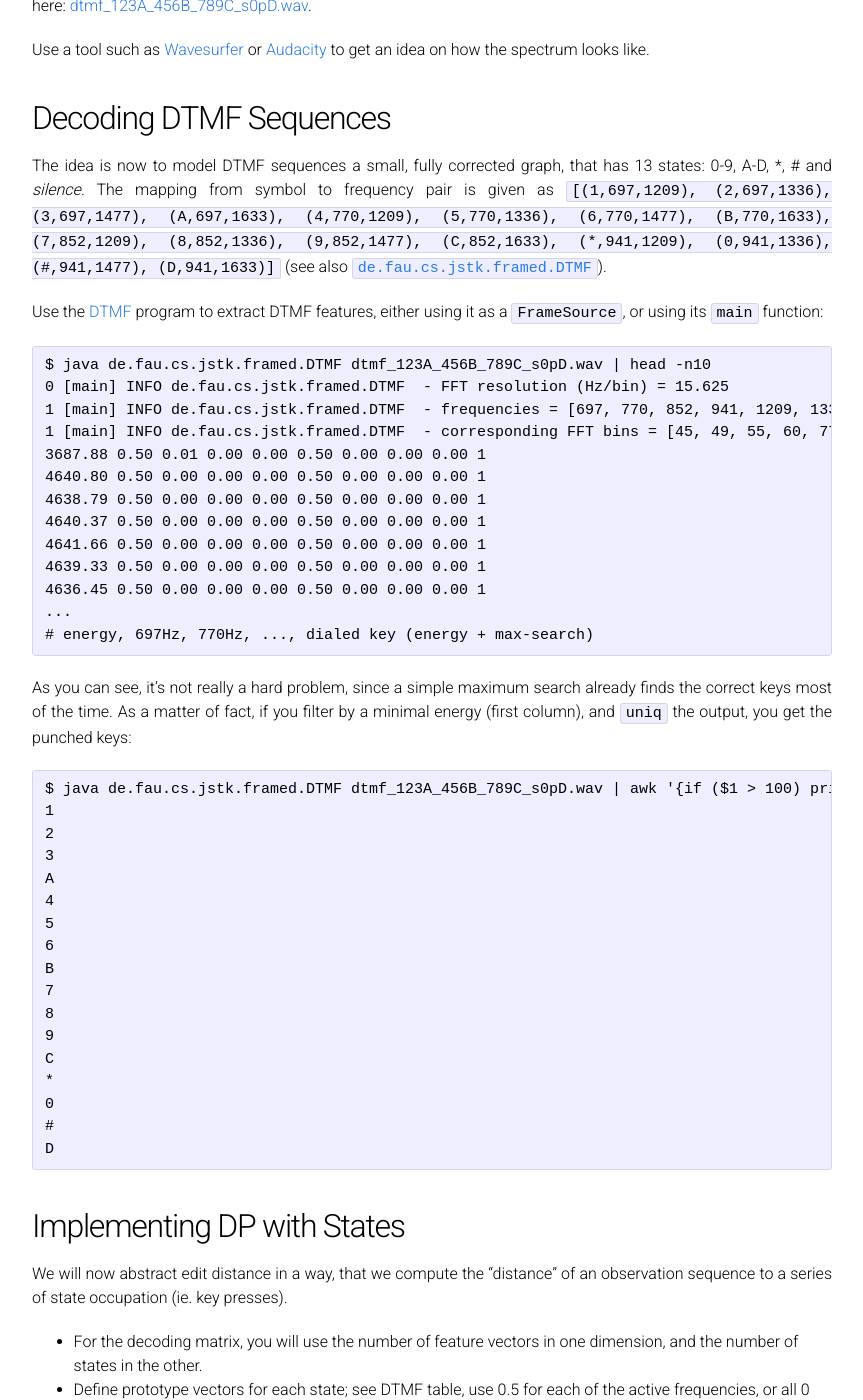
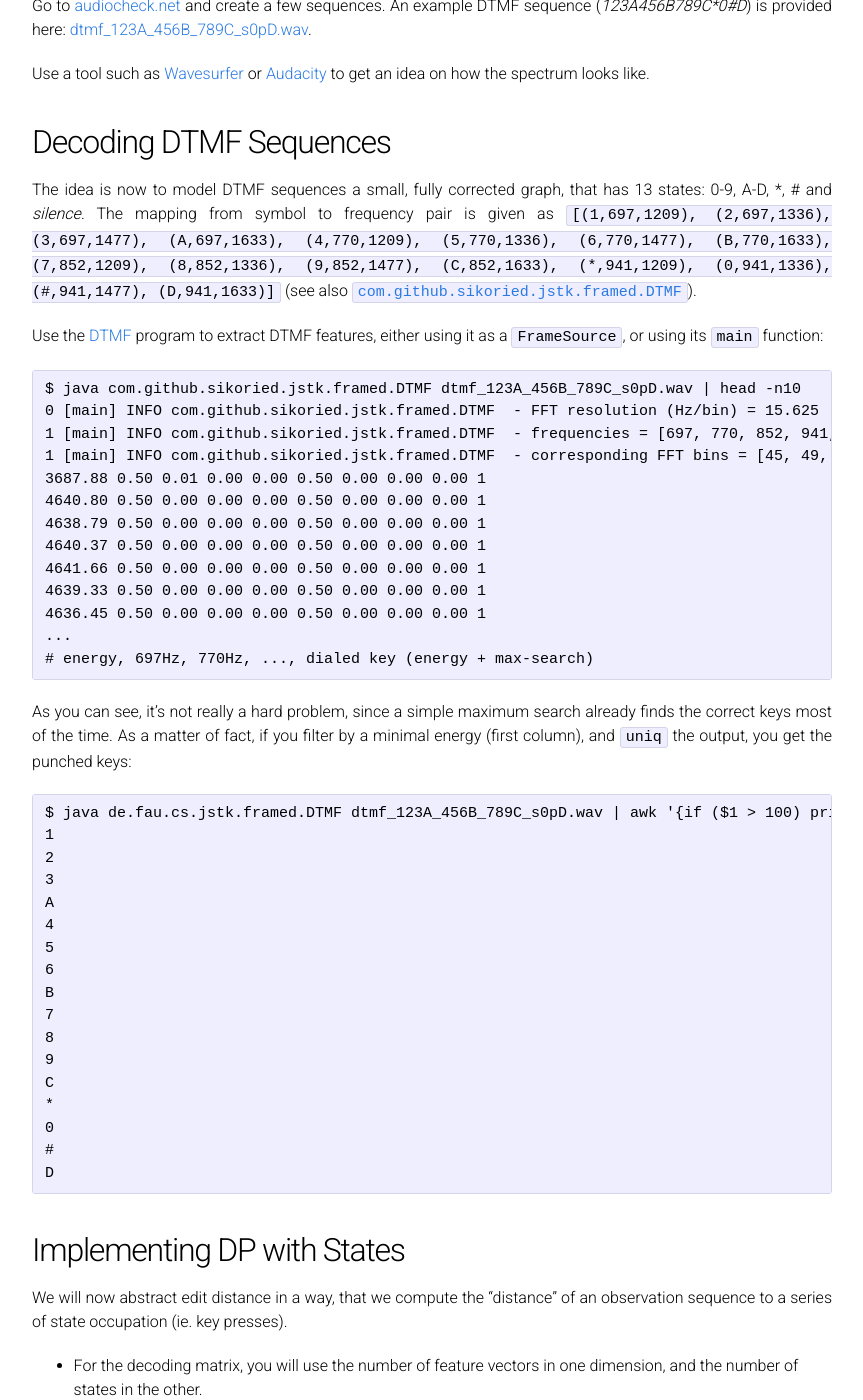
Before and after one commit to sikoried/sequence-learning, a Jekyll site: the page built from 02-cost-and-states/cost-and-states.md, in a window 1280 px wide and 1400 px high, scrolled down 2432 px. Shown: the whole window, without its empty margins (208-1071 px from the left). Built offline with Jekyll 4.4.1, drawn with Linux system fonts in a browser that asks for light colours; our own code applies the rules of GitHub Pages for plain Markdown files; some of the changed text lies outside the part shown.

Commit message:
updated ex 2

````diff
--- a/02-cost-and-states/cost-and-states.md
+++ b/02-cost-and-states/cost-and-states.md
@@ -38,7 +38,7 @@
 
 ```
 $ export CLASSPATH=$(find path/to/jstk/jstk/build/libs -name '*.jar' | xargs echo | tr ' ' ':')
-$ java de.fau.cs.jstk.app.Version  # does this work?!
+$ java com.github.sikoried.jstk.app.Version  # does this work?!
 ```
 
 
@@ -52,18 +52,18 @@
 
 ```
 # query for audio mixers
-$ java de.fau.cs.jstk.sampled.AudioCapture -L
+$ java com.github.sikoried.jstk.sampled.AudioCapture -L
 Default Audio Device
 Built-in Microphone
 
 # reord 16khz/mono, convert to WAV
-$ java de.fau.cs.jstk.sampled.AudioCapture -m "Built-in Microphone" | sox -t s16 -r 16000 - rec.wav
+$ java com.github.sikoried.jstk.sampled.AudioCapture -m "Built-in Microphone" | sox -t s16 -r 16000 - rec.wav
 
 # compute MFCC features
-$ java de.fau.cs.jstk.app.Mfcc -f t:wav/16 -w hamm,25,10 -i rec.wav -o rec.ft
+$ java com.github.sikoried.jstk.app.Mfcc -f t:wav/16 -w hamm,25,10 -i rec.wav -o rec.ft
 ```
 
-These feature files can be read using the class `de.fau.cs.io.FrameInputStream`, for example
+These feature files can be read using the class `com.github.sikoried.jstk.io.FrameInputStream`, for example
 
 ```java
 FrameSource fs = new FrameInputStream(inFile);
@@ -111,15 +111,15 @@
 
 The idea is now to model DTMF sequences a small, fully corrected graph, that has 13 states:
 0-9, A-D, \*, \# and _silence_.
-The mapping from symbol to frequency pair is given as `[(1,697,1209), (2,697,1336), (3,697,1477), (A,697,1633), (4,770,1209), (5,770,1336), (6,770,1477), (B,770,1633), (7,852,1209), (8,852,1336), (9,852,1477), (C,852,1633), (*,941,1209), (0,941,1336), (#,941,1477), (D,941,1633)]` (see also [`de.fau.cs.jstk.framed.DTMF`](https://github.com/sikoried/jstk/blob/master/jstk/src/de/fau/cs/jstk/framed/DTMF.java)).
+The mapping from symbol to frequency pair is given as `[(1,697,1209), (2,697,1336), (3,697,1477), (A,697,1633), (4,770,1209), (5,770,1336), (6,770,1477), (B,770,1633), (7,852,1209), (8,852,1336), (9,852,1477), (C,852,1633), (*,941,1209), (0,941,1336), (#,941,1477), (D,941,1633)]` (see also [`com.github.sikoried.jstk.framed.DTMF`](https://github.com/sikoried/jstk/blob/master/src/main/java/com/github/sikoried/jstk/framed/DTMF.java)).
 
-Use the [DTMF](https://github.com/sikoried/jstk/blob/master/jstk/src/de/fau/cs/jstk/framed/DTMF.java) program to extract DTMF features, either using it as a `FrameSource`, or using its `main` function:
+Use the [DTMF](https://github.com/sikoried/jstk/blob/master/src/main/java/com/github/sikoried/jstk/framed/DTMF.java) program to extract DTMF features, either using it as a `FrameSource`, or using its `main` function:
 
 ```
-$ java de.fau.cs.jstk.framed.DTMF dtmf_123A_456B_789C_s0pD.wav | head -n10
-0 [main] INFO de.fau.cs.jstk.framed.DTMF  - FFT resolution (Hz/bin) = 15.625
-1 [main] INFO de.fau.cs.jstk.framed.DTMF  - frequencies = [697, 770, 852, 941, 1209, 1336, 1477, 1633]
-1 [main] INFO de.fau.cs.jstk.framed.DTMF  - corresponding FFT bins = [45, 49, 55, 60, 77, 86, 95, 105]
+$ java com.github.sikoried.jstk.framed.DTMF dtmf_123A_456B_789C_s0pD.wav | head -n10
+0 [main] INFO com.github.sikoried.jstk.framed.DTMF  - FFT resolution (Hz/bin) = 15.625
+1 [main] INFO com.github.sikoried.jstk.framed.DTMF  - frequencies = [697, 770, 852, 941, 1209, 1336, 1477, 1633]
+1 [main] INFO com.github.sikoried.jstk.framed.DTMF  - corresponding FFT bins = [45, 49, 55, 60, 77, 86, 95, 105]
 3687.88 0.50 0.01 0.00 0.00 0.50 0.00 0.00 0.00 1
 4640.80 0.50 0.00 0.00 0.00 0.50 0.00 0.00 0.00 1
 4638.79 0.50 0.00 0.00 0.00 0.50 0.00 0.00 0.00 1
@@ -160,7 +160,7 @@
 We will now abstract edit distance in a way, that we compute the "distance" of an observation sequence to a series of state occupation (ie. key presses).
 
 - For the decoding matrix, you will use the number of feature vectors in one dimension, and the number of states in the other.
-- Define prototype vectors for each state; see DTMF table, use 0.5 for each of the active frequencies, or all 0 for silence.
+- Define prototype vectors for each state; see DTMF table, use `0.5` for each of the active frequencies, or all `0` for silence.
 - Remember: you can now "go backwards" on one axis, thus you need to compute the minimum for the complete row (or column, depending on your choice).
 - Use uniform costs and the distance between the input vector and the state's prototype vector.
 - Compute the backtrace and `uniq` the sequence to get the punched keys.
````
